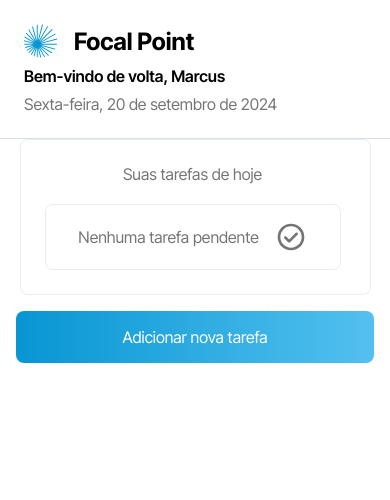
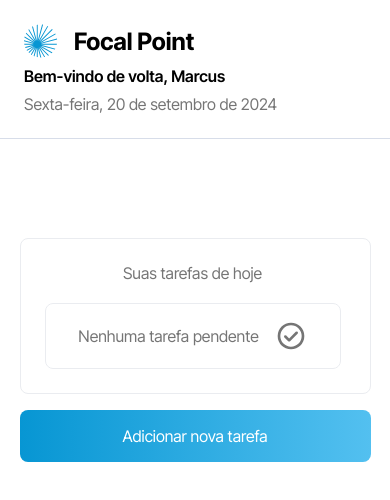
Before and after one commit to g-pg/tech-test-todo, a Next.js app: page / in a window 390 px wide. Shown: the top 500 px of the page. Built offline with nearby package versions, Linux system fonts and the light colour scheme.

Commit message:
code cleanup

```diff
--- a/src/app/layout.tsx
+++ b/src/app/layout.tsx
@@ -17,7 +17,7 @@
 		<html lang="pt-br">
 			<body>
 				<Topbar />
-				{children}
+				<main>{children}</main>
 			</body>
 		</html>
 	);
--- a/src/app/page.module.scss
+++ b/src/app/page.module.scss
@@ -65,10 +65,7 @@
 @media screen and (max-width: 720px) {
 	.pageWrapper {
 		padding-inline: 1rem;
-		// display: unset;
-		place-content: unset;
-		place-items: center;
-		min-height: unset;
+		min-height: 50vh;
 	}
 
 	.todoCard {
--- a/src/components/topbar/topbar.module.scss
+++ b/src/components/topbar/topbar.module.scss
@@ -48,6 +48,6 @@
 	}
 
 	.wrapper {
-		margin-bottom: 0rem;
+		margin-bottom: 0;
 	}
 }
```
